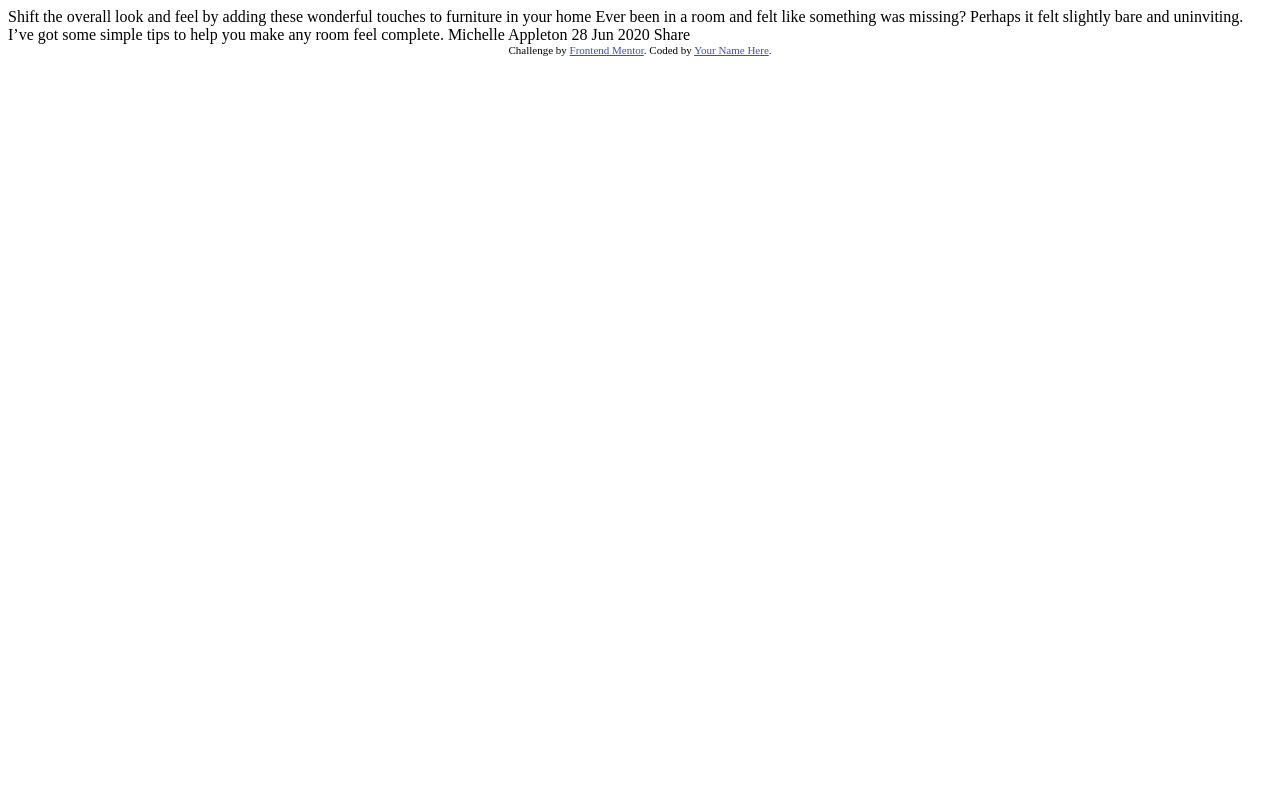
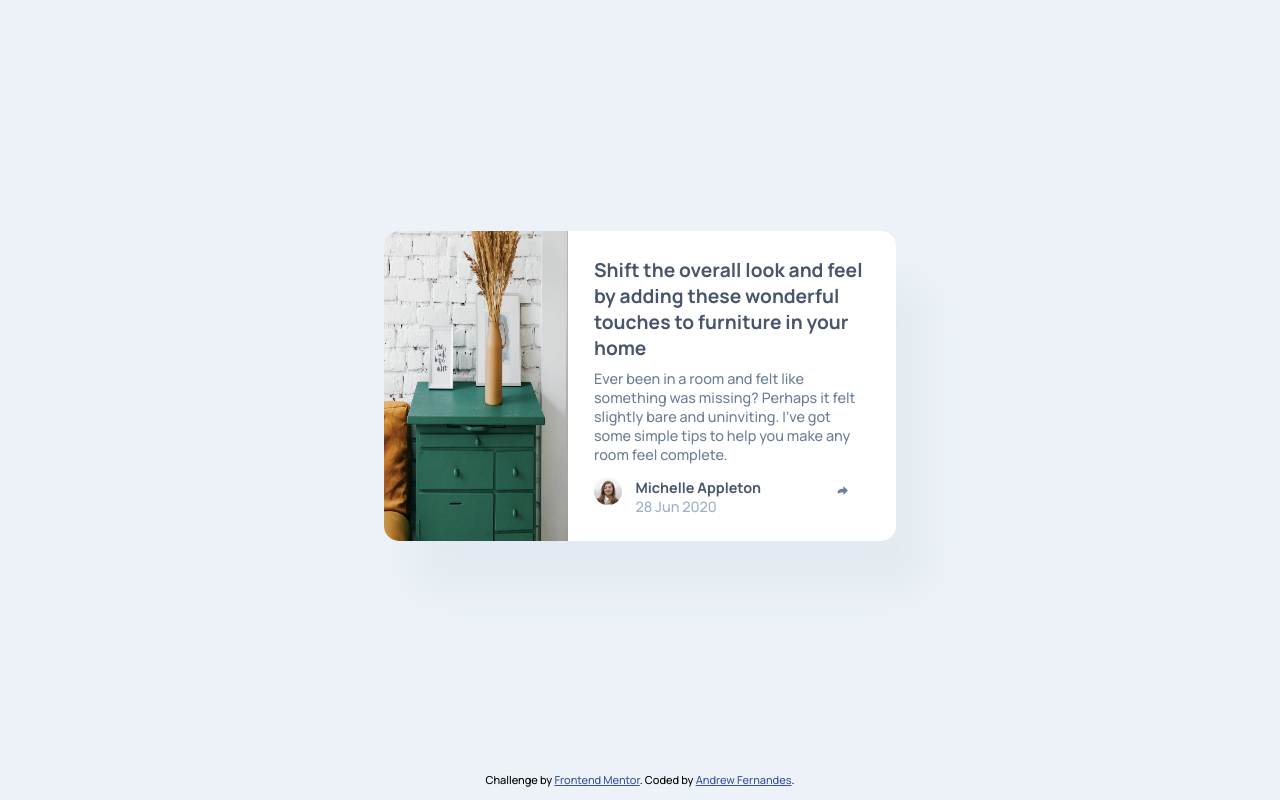
Before and after one commit to andrew8gmf/article-preview-component, a plain HTML site: page index.html in a window 1280 px wide. Drawn offline with Linux system fonts and the light colour scheme.

Commit message:
working on css

```diff
--- a/index.html
+++ b/index.html
@@ -8,29 +8,44 @@
 
   <title>Frontend Mentor | Article preview component</title>
 
-  <!-- Feel free to remove these styles or customise in your own stylesheet 👍 -->
-  <style>
-    .attribution { font-size: 11px; text-align: center; }
-    .attribution a { color: hsl(228, 45%, 44%); }
-  </style>
+  <link rel="stylesheet" type="text/css" href="styles.css">
+  <link href="https://fonts.googleapis.com/css2?family=Manrope:wght@500;700&display=swap" rel="stylesheet">
 </head>
 <body>
+  <div class="wrapper">
+    <div class="container">
 
-  Shift the overall look and feel by adding these wonderful
-  touches to furniture in your home
+      <div class="left">
+        <img src="images/drawers.jpg">
+      </div>
 
-  Ever been in a room and felt like something was missing? Perhaps
-  it felt slightly bare and uninviting. I’ve got some simple tips
-  to help you make any room feel complete.
+      <div class="right">
 
-  Michelle Appleton
-  28 Jun 2020
+        <h1>Shift the overall look and feel by adding these wonderful
+          touches to furniture in your home</h1>
+        <h2>Ever been in a room and felt like something was missing? Perhaps
+          it felt slightly bare and uninviting. I’ve got some simple tips
+          to help you make any room feel complete.</h2>
 
-  Share
+        <div class="avatar">
+          <img src="images/avatar-michelle.jpg">
+          <div class="texts">
+            <h2>Michelle Appleton</h2>
+            <h2>28 Jun 2020</h2>
+          </div>
+          <a class="share" href="">
+            <img src="images/icon-share.svg">
+          </a>
+        </div>
 
-  <div class="attribution">
-    Challenge by <a href="https://www.frontendmentor.io?ref=challenge" target="_blank">Frontend Mentor</a>.
-    Coded by <a href="#">Your Name Here</a>.
+      </div>
+    </div>
+
+    <div class="attribution">
+      Challenge by <a href="https://www.frontendmentor.io?ref=challenge" target="_blank">Frontend Mentor</a>.
+      Coded by <a href="#">Andrew Fernandes</a>.
+    </div>
+
   </div>
 </body>
 </html>
--- /dev/null
+++ b/styles.css
@@ -0,0 +1,116 @@
+body {
+    font-family: 'Manrope', sans-serif;
+}
+
+h1, h2, h3 {
+    margin: 0;
+}
+
+.wrapper {
+    display: flex;
+    flex-direction: column;
+    position: fixed;
+    bottom: 0;
+    left: 0;
+    width: 100%;
+    height: 100%;
+    z-index: -1;
+    overflow: auto;
+    background-color: hsl(210, 46%, 95%);
+}
+
+.container {
+    display: flex;
+    flex-direction: row;
+    width: 40%;
+    height: auto;
+    border-radius: 15px;
+    margin: auto;
+    background-color: white;
+    overflow: hidden;
+    box-shadow: 30px 50px 40px hsl(212, 30%, 92%);
+}
+
+.left{
+    width: 40%;
+}
+
+.left img {
+    width: 100%;
+    height: 100%;
+    background-size: cover;
+}
+
+.right{
+    width: 60%;
+    padding: 5%;
+    font-size: 60%;
+}
+
+.right h1{
+    font-weight: 700;
+    color: hsl(217, 19%, 35%);
+}
+
+.right h2{
+    font-weight: 500;
+    margin-top: 3%;
+    margin-bottom: 5%;
+    color: hsl(214, 17%, 51%);
+}
+
+.avatar {
+    display: flex;
+    flex-direction: row;
+    width: 100%;
+    height: auto;
+}
+
+.avatar img {
+    width: 10%;
+    height: 10%;
+    border-radius: 50%;
+    margin-right: 5%;
+}
+
+.texts {
+    width: 70%;
+    display: flex;
+    flex-direction: column;
+}
+
+.texts h2:first-of-type {
+    margin: 0;
+    font-weight: 700;
+    color:hsl(217, 19%, 35%);
+}
+
+.texts h2:last-of-type {
+    margin: 0;
+    font-weight: 500;
+    color:hsl(212, 23%, 69%);
+}
+
+.share {
+    width: 10%;
+    align-items: center;
+    text-align: center;
+    justify-items: center;
+    justify-content: center;
+}
+
+.share img {
+    margin-top: 30%;
+    width: 40%;
+    height: auto;
+}
+
+.attribution {
+    font-size: 11px;
+    text-align: center;
+    margin-bottom: 1%;
+}
+
+.attribution a {
+    color: hsl(228, 45%, 44%);
+}
```
